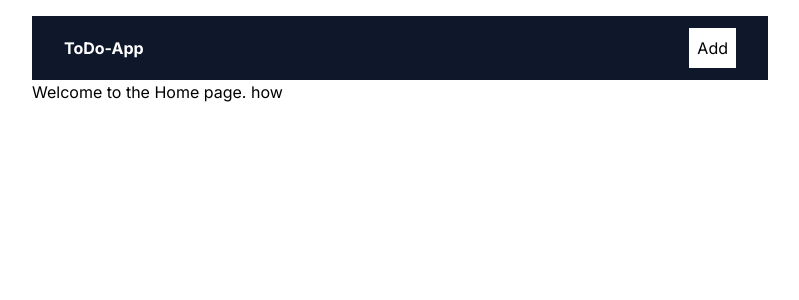
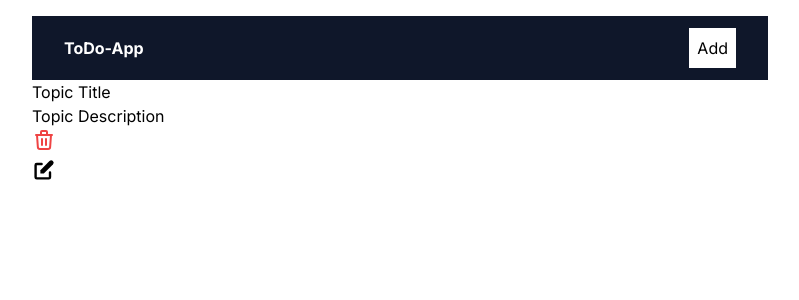
Before and after one commit to CoolShivas/003--Next_ToDo_Project, a Next.js app in the folder next_todo_app/: page / in a window 1280 px wide. Shown: the top 300 px of the page, without its empty margins (240-1039 px from the left). Built offline with nearby package versions, Linux system fonts and the light colour scheme.

Commit message:
Formation of basic structure of TopicList with remove btn and edit link.

```diff
--- a/next_todo_app/app/page.jsx
+++ b/next_todo_app/app/page.jsx
@@ -1,9 +1,9 @@
-
+import TopicList from "@/components/TopicList";
 
 const HomePage = () => {
   return (
     <>
-    <h1> Welcome to the Home page. how </h1>
+    <TopicList></TopicList>
     </>
   )
 }
--- /dev/null
+++ b/next_todo_app/components/RemoveBtn.jsx
@@ -0,0 +1,14 @@
+import {HiOutlineTrash} from "react-icons/hi";
+
+
+const RemoveBtn = () => {
+  return (
+    <>
+    <button className='text-red-500'>
+        <HiOutlineTrash size={24}/>
+    </button>
+    </>
+  )
+}
+
+export default RemoveBtn;
--- /dev/null
+++ b/next_todo_app/components/TopicList.jsx
@@ -0,0 +1,25 @@
+import Link from "next/link";
+import {HiPencilAlt} from "react-icons/hi";
+import RemoveBtn from "./RemoveBtn";
+
+const TopicList = () => {
+  return (
+    <>
+    <div>
+        <div>
+            <h2>Topic Title</h2>
+            <div>Topic Description</div>
+        </div>
+
+        <div>
+            <RemoveBtn></RemoveBtn>
+            <Link href={"/editTopic/0123"}>
+            <HiPencilAlt size={24}/>
+            </Link>
+        </div>
+    </div>
+    </>
+  )
+}
+
+export default TopicList;
```
